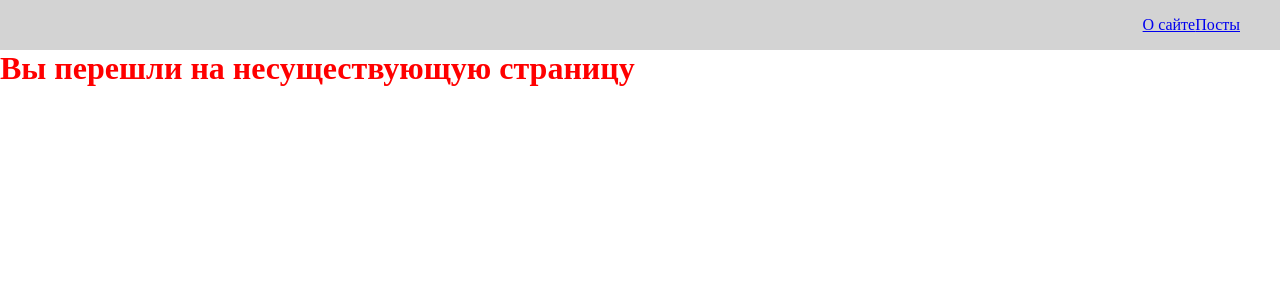
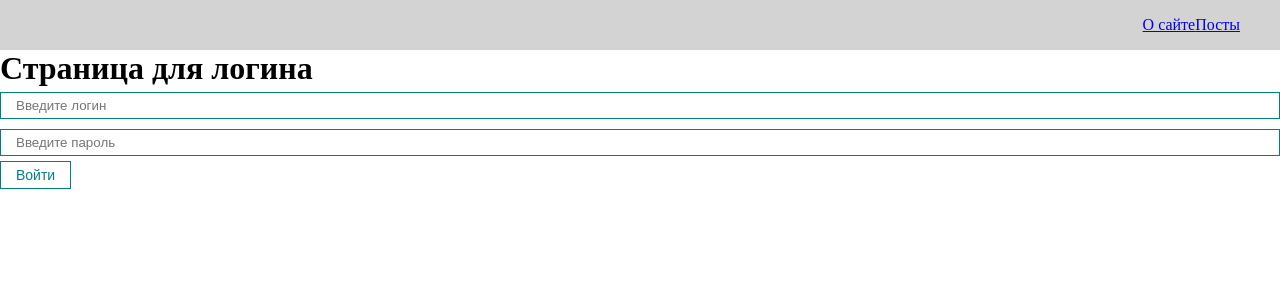
Before and after one commit to igoroshust/javascript_hw_fpw, a React (Create React App) app in the folder react-webinar/my-app/: page /login in a window 1280 px wide. Shown: the top 300 px of the page. Built offline with nearby package versions, Linux system fonts and the light colour scheme.

Commit message:
feat: Login, context, Routes

```diff
--- a/react-webinar/my-app/src/App.js
+++ b/react-webinar/my-app/src/App.js
@@ -1,8 +1,9 @@
-import React from "react";
+import React, { useState } from "react";
 import "./styles/App.css";
 import { BrowserRouter, Routes, Route } from 'react-router-dom';
 import Navbar from "./components/UI/Navbar/Navbar";
 import AppRouter from "./components/AppRouter/AppRouter";
+import {AuthContext} from "./context/context";
 
 /*
 // Swagger
@@ -23,11 +24,19 @@ ui.initOAuth({
 */
 
 function App() {
+
+    const [isAuth, setIsAuth] = useState(false);
+
     return (
-        <BrowserRouter>
-            <Navbar />
-                <AppRouter />
+        <AuthContext.Provider value={{
+            isAuth,
+            setIsAuth
+        }} >
+         <BrowserRouter>
+           <Navbar />
+           <AppRouter />
         </BrowserRouter>
+       </AuthContext.Provider>
     );
 }
 
--- a/react-webinar/my-app/src/components/AppRouter/AppRouter.jsx
+++ b/react-webinar/my-app/src/components/AppRouter/AppRouter.jsx
@@ -1,18 +1,37 @@
-import React from 'react';
+import React, { useContext } from 'react';
 import { Routes, Route } from 'react-router-dom';
-import PostIdPage from "../../pages/PostIdPage";
-import About from "../../pages/About";
 import Posts from "../../pages/Posts";
-import Error from "../../pages/Error";
+import Login from "../../pages/Login";
+import { publicRoutes, privateRoutes } from "../../router/routes";
+import { AuthContext } from "../../context/context";
+
 
 const AppRouter = () => {
+
+    const {isAuth} = useContext(AuthContext); // храним информацию, авторизован пользователь, или нет.
+
     return (
+              isAuth ?
               <Routes>
-                    <Route path="/" element={<Posts />} />
-                    <Route exact path="/posts" element={<Posts />} />
-                    <Route exact path="/posts/:id" element={<PostIdPage />} />
-                    <Route path="/about" element={<About />} />
-                    <Route path="*" element={<Error />} />
+                    {privateRoutes.map(route =>
+                        <Route
+                             element={<route.component />}
+                             path={route.path}
+                             exact={route.exact}
+                         />
+                    )}
+                <Route path="*" element={<Posts />} />
+               </Routes>
+               :
+               <Routes>
+                    {publicRoutes.map(route =>
+                        <Route
+                             element={<route.component />}
+                             path={route.path}
+                             exact={route.exact}
+                         />
+                    )}
+                    <Route path="*" element={<Login />} />
                </Routes>
     );
 };
--- /dev/null
+++ b/react-webinar/my-app/src/context/context.js
@@ -0,0 +1,3 @@
+import { createContext } from 'react';
+
+export const AuthContext = createContext(null);
--- /dev/null
+++ b/react-webinar/my-app/src/pages/Login.jsx
@@ -0,0 +1,28 @@
+import React, { useContext } from 'react';
+import MyInput from "../components/UI/Input/MyInput";
+import MyButton from "../components/UI/Button/MyButton";
+import { AuthContext } from "../context/context";
+
+/* Маршруты для авторизованных пользователей */
+const Login = () => {
+
+    const {isAuth, setIsAuth} = useContext(AuthContext)
+    const login = event => {
+        event.preventDefault();
+        setIsAuth(true);
+    }
+
+    return (
+        <div>
+            <h1>Страница для логина</h1>
+            <form onSubmit={login}>
+                <MyInput type="text" placeholder="Введите логин" />
+                <MyInput type="password" placeholder="Введите пароль" />
+                <MyButton>Войти</MyButton>
+            </form>
+        </div>
+    );
+
+}
+
+export default Login;
--- a/react-webinar/my-app/src/pages/PostIdPage.jsx
+++ b/react-webinar/my-app/src/pages/PostIdPage.jsx
@@ -51,7 +51,6 @@ const PostIdPage = () => {
                         </div>
                     )}
                 </div>
-
             }
         </div>
     );
--- /dev/null
+++ b/react-webinar/my-app/src/router/routes.js
@@ -0,0 +1,19 @@
+import About from "../pages/About";
+import Posts from "../pages/Posts";
+import Login from "../pages/Login";
+import PostIdPage from "../pages/PostIdPage"; // детальная страница поста
+
+/* Описание маршрутов в приложении */
+
+/* Маршруты только для авторизованных пользователей */
+export const privateRoutes = [
+    { path: '/', component: Posts, exact: true },
+    { path: '/posts', component: Posts, exact: true },
+    { path: '/posts/:id', component: PostIdPage, exact: true },
+    { path: '/about', component: About, exact: true },
+]
+
+/* Маршруты для впервые вошедших в приложении */
+export const publicRoutes = [
+    { path: '/login', component: Login, exact: true },
+]
```
